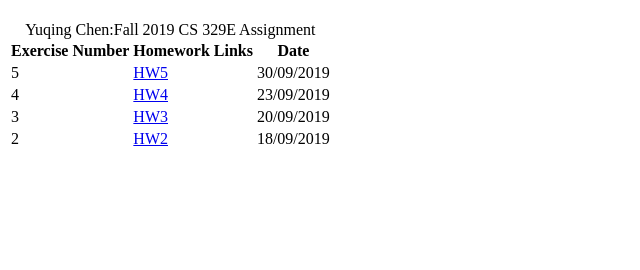
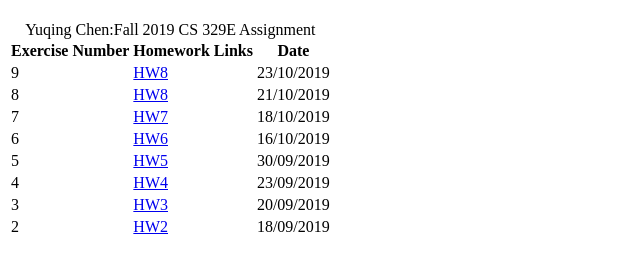
Before and after one commit to Yuqing314/yuqing314.github.io, a plain HTML site: page index.html in a window 1280 px wide. Shown: the whole page, without its empty margins (0-640 px from the left). Drawn offline with Linux system fonts and the light colour scheme.

Commit message:
Add files via upload

```diff
--- a/index.html
+++ b/index.html
@@ -9,6 +9,39 @@
 <table  >
 	<caption>Yuqing Chen:Fall 2019 CS 329E Assignment </caption>
 		<tr><th>Exercise Number</th>	<th> Homework Links</th><th> Date</th>
+
+<tr>
+	<td>9</td>
+		<td>
+	 <a href="hw9.html"> HW8</a>
+	</td>
+		<td>23/10/2019</td>
+	</tr>
+
+	<tr>
+	<td>8</td>
+		<td>
+	 <a href="hw8.html"> HW8</a>
+	</td>
+		<td>21/10/2019</td>
+	</tr>
+
+<tr>
+	<td>7</td>
+		<td>
+	 <a href="hw7.html"> HW7</a>
+	</td>
+		<td>18/10/2019</td>
+	</tr>
+
+
+<tr>
+	<td>6</td>
+		<td>
+	 <a href="hw6.html"> HW6</a>
+	</td>
+		<td>16/10/2019</td>
+	</tr>
 
 <tr>
 	<td>5</td>
```
